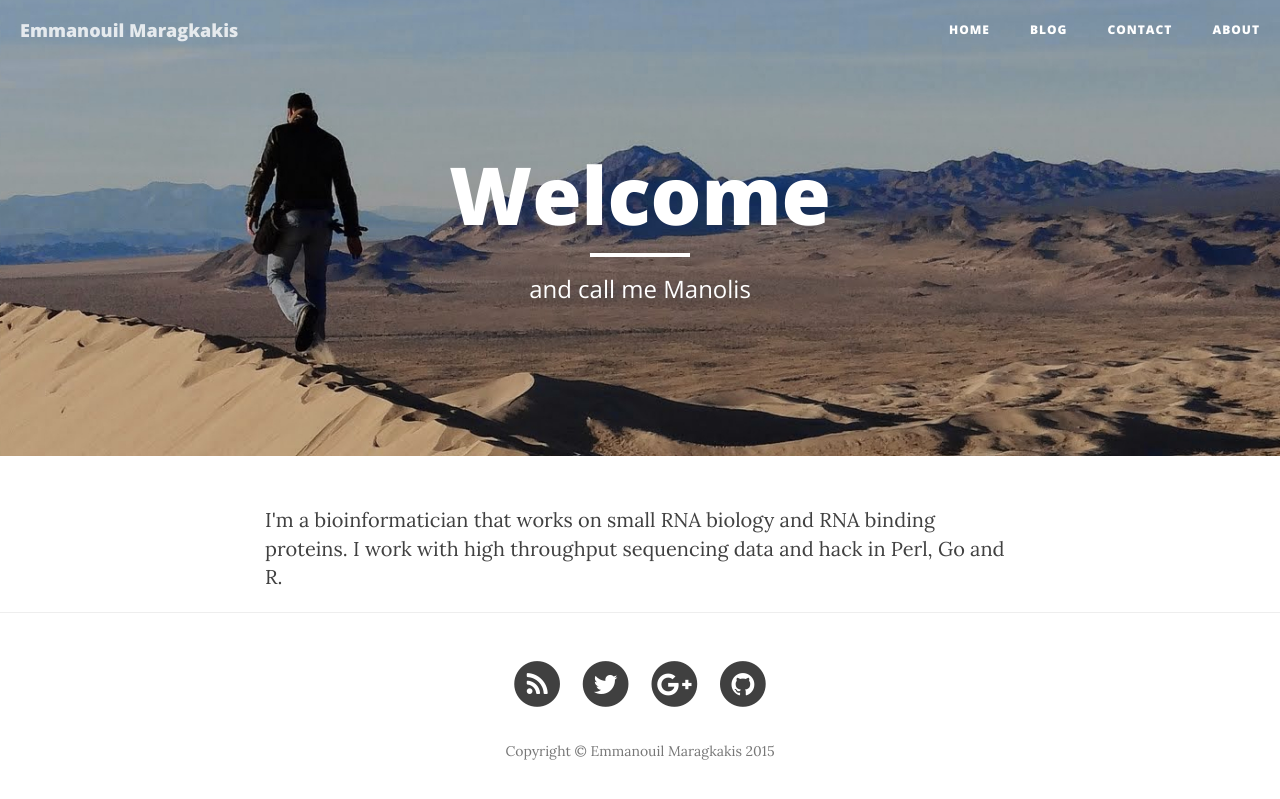
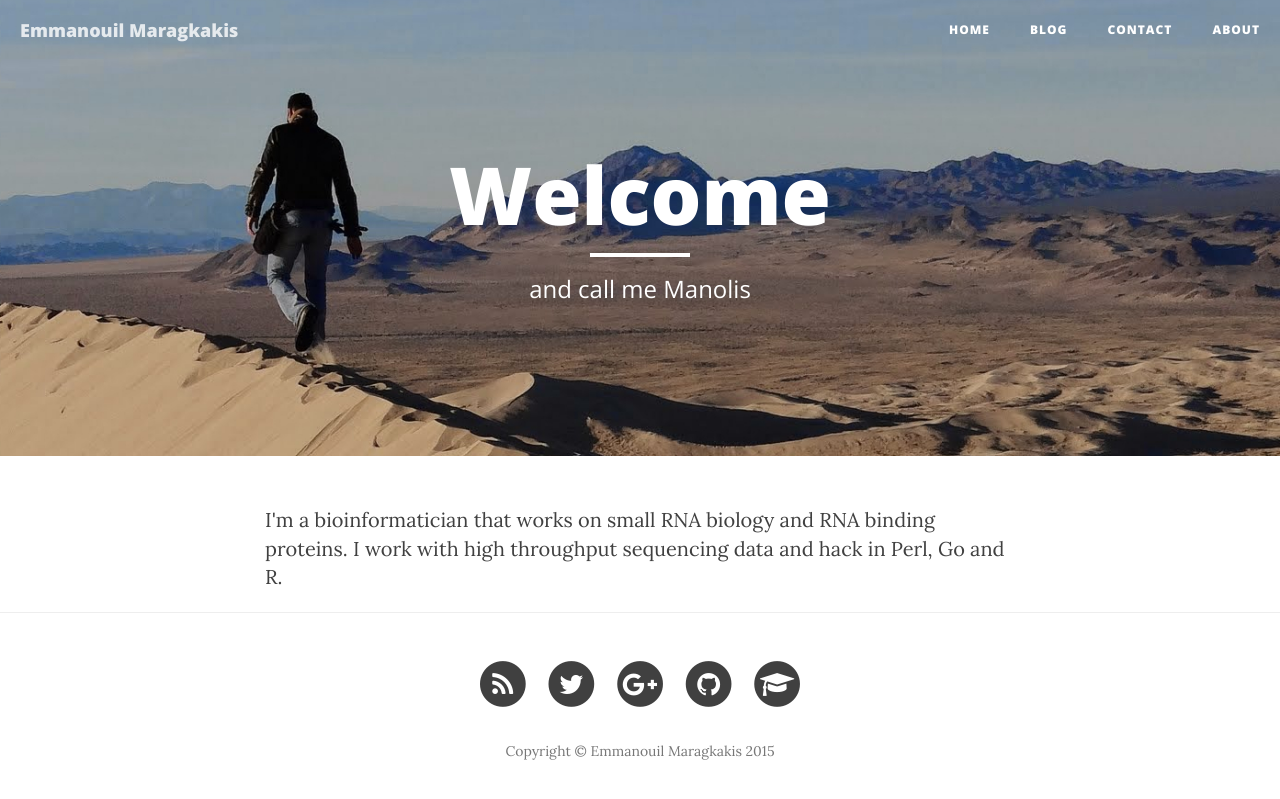
Before and after one commit to mnsmar/mnsmar.github.io, a Jekyll site: the page built from index.html, in a window 1280 px wide. Shown: the top 799 px of the page. Built offline with Jekyll 4.4.1, drawn with Linux system fonts in a browser that asks for light colours; nearby versions of some CDN libraries; Markdown is read by kramdown in place of the engine named in the settings.

Commit message:
Add ResearchGate profile

```diff
--- a/_config.yml
+++ b/_config.yml
@@ -1,12 +1,13 @@
 # Site settings
 title: Emmanouil Maragkakis
 email: mns.marag@gmail.com
-description: "A personal website for Emmanouil Maragkakis"
+description: 'Personal website for Emmanouil ''Manolis'' Maragkakis'
 baseurl: ""
-url: "http://emaragkakis.com"
+url: "http://www.emaragkakis.com"
 twitter_username: mnsmar
 github_username:  mnsmar
 googleplus_username: +EmmanouilMaragkakis
+researchgate_username: Manolis_Maragkakis
 # facebook_username:  manolis.maragkakis.58
 
 # Build settings
--- a/_includes/footer.html
+++ b/_includes/footer.html
@@ -52,6 +52,16 @@
                         </a>
                     </li>
                     {% endif %}
+                    {% if site.researchgate_username %}
+                    <li>
+                        <a href="https://www.researchgate.net/profile/{{ site.researchgate_username }}">
+                            <span class="fa-stack fa-lg">
+                                <i class="fa fa-circle fa-stack-2x"></i>
+                                <i class="fa fa-mortar-board fa-stack-1x fa-inverse"></i>
+                            </span>
+                        </a>
+                    </li>
+                    {% endif %}
                 </ul>
                 <p class="copyright text-muted">Copyright &copy; {{ site.title }} {{ site.time | date: '%Y' }}</p>
             </div>
```
